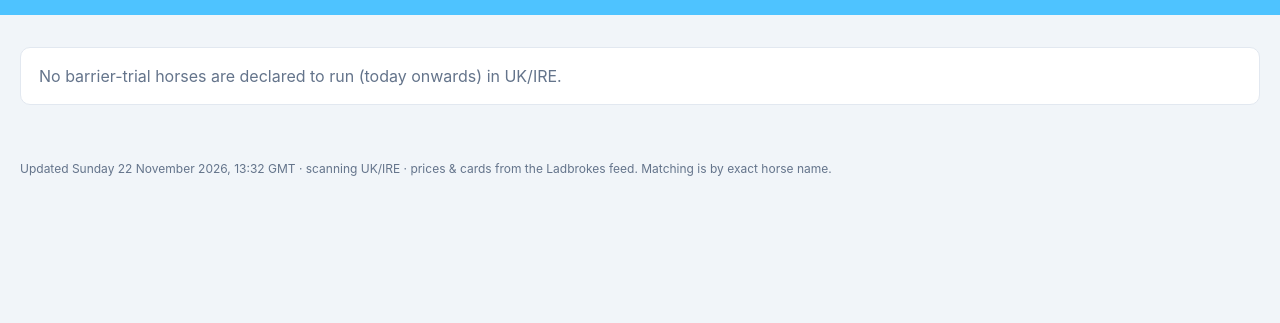
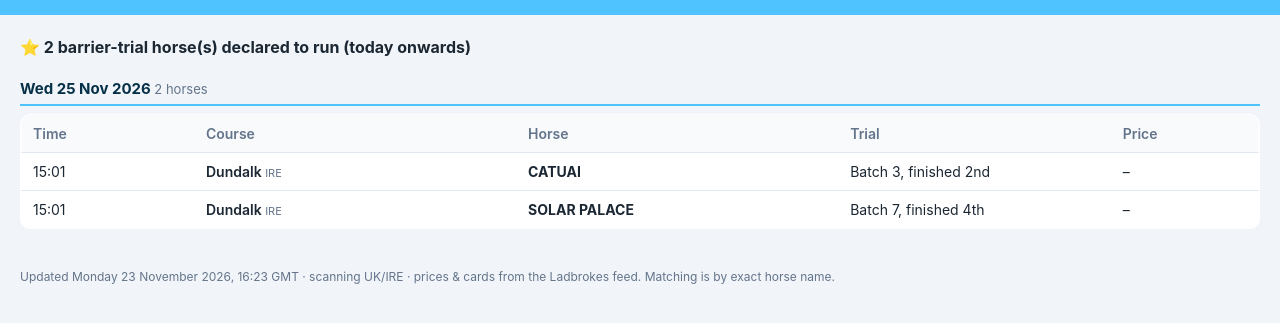
Before and after one commit to iRozz1985/irish-barrier-trials, a plain HTML site: page index.html in a window 1280 px wide. Shown: the part 67-390 px from the top of the page. Drawn offline with Linux system fonts and the light colour scheme.

Commit message:
Update barrier-trial page

```diff
--- a/index.html
+++ b/index.html
@@ -48,10 +48,12 @@
   <p>ITM Barrier Trials – Leopardstown, 26 August &middot; horses declared to run under rules</p>
 </header>
 <main>
-  <p class='none'>No barrier-trial horses are declared to run (today onwards) in UK/IRE.</p>
+  <p class='count'>&#11088; 2 barrier-trial horse(s) declared to run (today onwards)</p><h2 class='day'>Wed 25 Nov 2026 <span class='daycount'>2 horses</span></h2><table><colgroup><col class='c-time'><col class='c-course'><col class='c-horse'><col class='c-trial'><col class='c-price'></colgroup><thead><tr><th>Time</th><th>Course</th><th>Horse</th><th>Trial</th><th>Price</th></tr></thead><tbody><tr><td class='t'>15:01</td><td class='course'>Dundalk <span class='ctry'>IRE</span></td><td class='horse'>CATUAI</td><td class='t'>Batch 3, finished 2nd</td><td class='num'>&ndash;</td></tr>
+<tr><td class='t'>15:01</td><td class='course'>Dundalk <span class='ctry'>IRE</span></td><td class='horse'>SOLAR PALACE</td><td class='t'>Batch 7, finished 4th</td><td class='num'>&ndash;</td></tr>
+</tbody></table>
 </main>
 <footer>
-  Updated Sunday 22 November 2026, 13:32 GMT &middot; scanning UK/IRE &middot;
+  Updated Monday 23 November 2026, 16:23 GMT &middot; scanning UK/IRE &middot;
   prices &amp; cards from the Ladbrokes feed. Matching is by exact horse name.
 </footer>
 </body>
```
